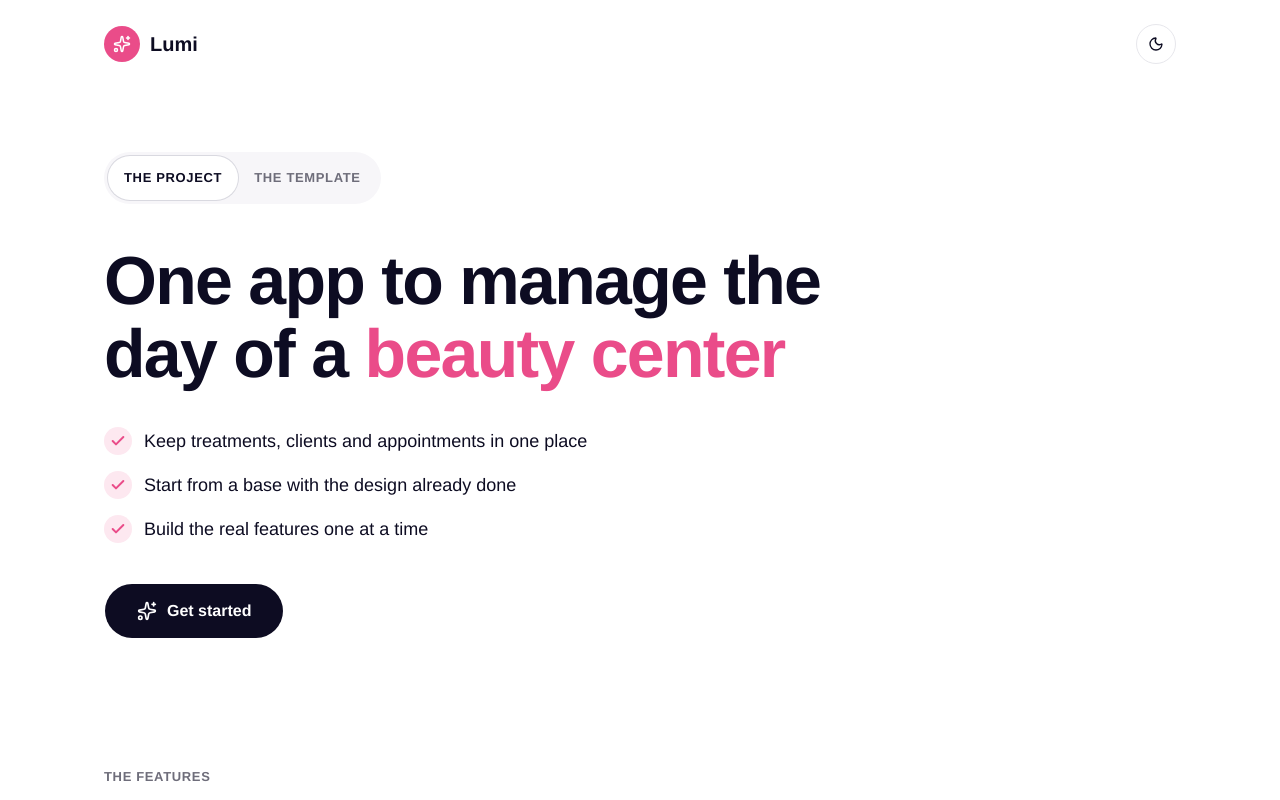
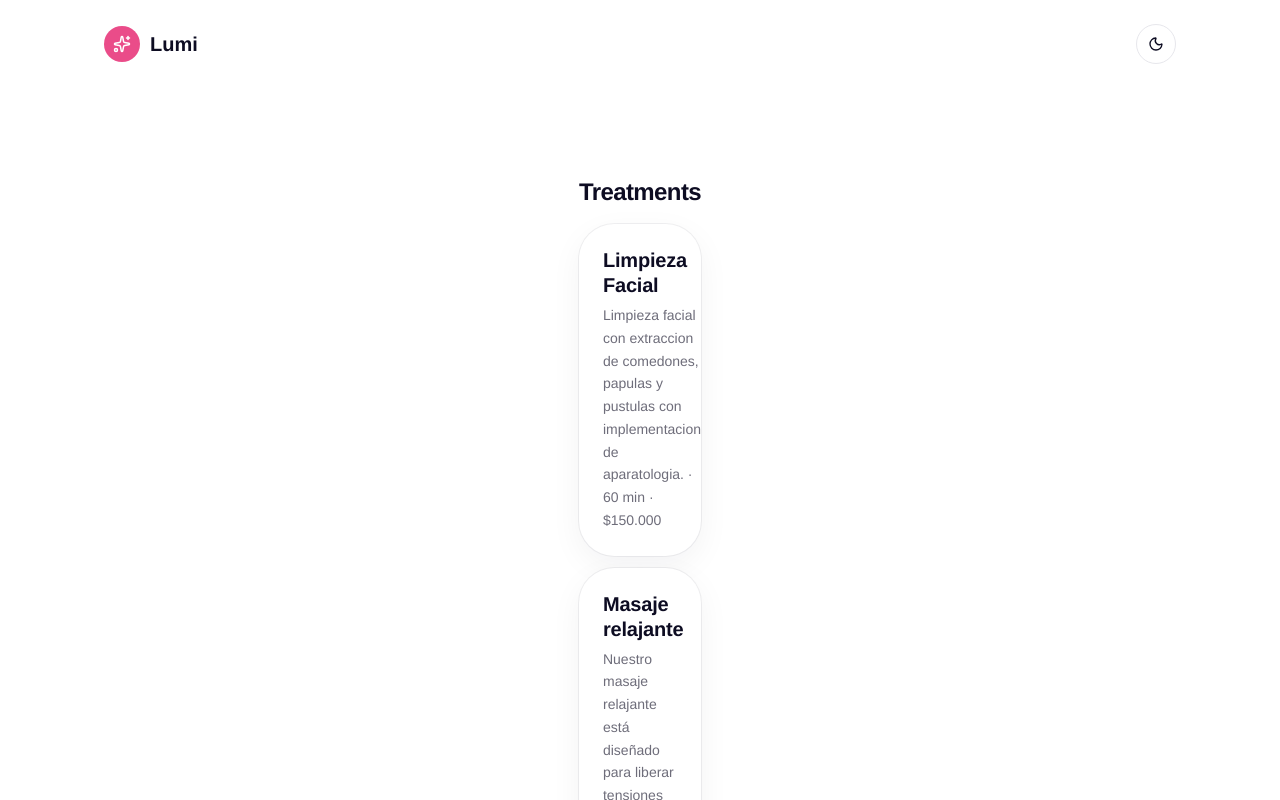
Before and after one commit to paolaarboledacas/lumi-beauty-center, a React (Vite) app: page / in a window 1280 px wide. Shown: the top 800 px of the page. Built offline with nearby package versions, Linux system fonts and the light colour scheme; a web font is replaced by a local one.

Commit message:
feat: conectar TreatmentPage en App

```diff
--- a/src/app/app.tsx
+++ b/src/app/app.tsx
@@ -3,6 +3,7 @@ import { CalendarDays, Check, Sparkles, Users } from 'lucide-react'
 import { ThemeToggle } from '@/components/common/theme-toggle'
 import { Button } from '@/components/ui/button'
 import { Tabs, TabsList, TabsPanel, TabsTab } from '@/components/ui/tabs'
+import { TreatmentPage } from '@/features/treatments'
 
 const views = [
   {
@@ -63,6 +64,7 @@ export function App() {
       </header>
 
       <main className="flex flex-col gap-24 pt-10 pb-24 sm:gap-32 sm:pt-16">
+        <TreatmentPage />
         <Tabs defaultValue="project">
           <TabsList aria-label="What to read about">
             {views.map(({ value, label }) => (
```
